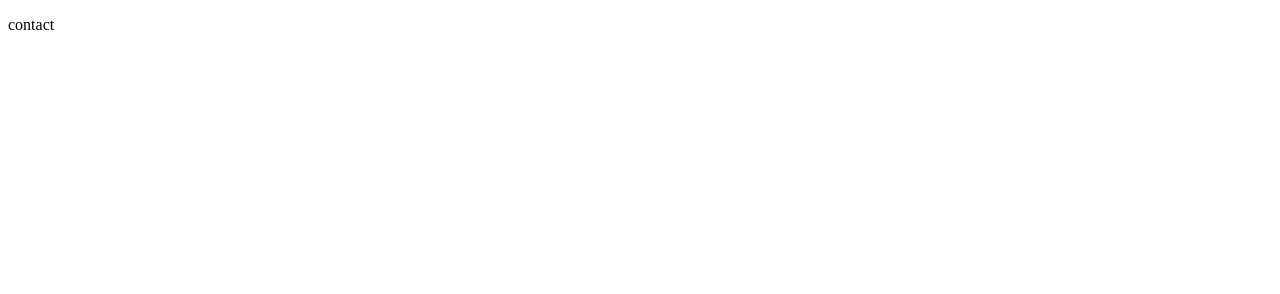
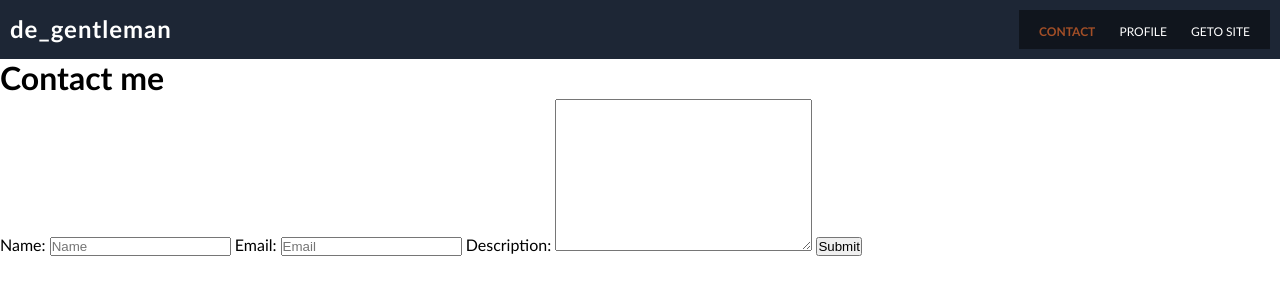
Before and after one commit to deG3nt3lm4n/geto-site, a plain HTML site: page pages/contact.html in a window 1280 px wide. Drawn offline with Linux system fonts and the light colour scheme.

Commit message:
working on contact page

```diff
--- a/pages/contact.html
+++ b/pages/contact.html
@@ -3,9 +3,40 @@
 <head>
   <meta charset="UTF-8">
   <meta name="viewport" content="width=device-width, initial-scale=1.0">
+  <!-- Styles -->
+  <link rel="stylesheet" href="../styles/styles.css">
   <title>de_gent</title>
 </head>
 <body>
-  <p>contact</p>
+    <!-- Header Component -->
+    <header id="mainHeader">
+
+      <h2 id="logo">
+        <a href="/">de_gentleman</a>
+      </h2>
+
+      <nav id="mainNav">
+        <a href="./pages/contact.html" class="current">contact</a>
+        <a href="./pages/profile.html">Profile</a>
+        <a href="./pages/geto.html">Geto Site</a>
+      </nav>
+
+    </header>
+    <main>
+      <h1>Contact me</h1>
+      <form>
+        <label for="name">
+          Name:
+          <input type="text" name="name" id="name" placeholder="Name">
+        </label>
+        <label for="email">
+          Email:
+          <input type="email" name="email" id="email" placeholder="Email">
+        </label>
+        <label for="description">Description:</label>
+        <textarea name="description" id="description" cols="30" rows="10"></textarea>
+        <button type="submit">Submit</button>
+      </form>
+    </main>
 </body>
 </html>
--- a/styles/styles.css
+++ b/styles/styles.css
@@ -2,6 +2,11 @@
   margin: 0;
   padding: 0;
   box-sizing: border-box;
+}
+/* Mini defaults */
+a{
+  text-decoration: none;
+  color: inherit;
 }
 body{
   font-family: 'Gill Sans', 'Gill Sans MT', Calibri, 'Trebuchet MS', sans-serif;
@@ -11,3 +16,41 @@ h1,h2,h3,h4,h5,h6{
   padding-bottom: 1.2px;
   font-weight: bold;
 }
+/* Classess */
+.btn{
+  padding: 12px 10px;
+  background-color: rgb(56, 31, 19);
+  border: none;
+  color: #fff;
+  outline: none;
+  text-transform: uppercase;
+  font-weight: bold;
+  border-radius: 20px;
+}
+.current{
+  color: rgb(163, 79, 39);
+  font-weight: bold;
+}
+
+/* ============= Main Header Styles =============== */
+#mainHeader{
+  background-color: rgb(29, 38, 53);
+  color: #fff;
+  width: 100%;
+  padding: 10px;
+  display: flex;
+  justify-content: space-between;
+  align-items: center;
+}
+#logo{
+  letter-spacing: 1px;
+}
+#mainNav{
+  background-color: rgb(16, 21, 29);
+  padding: 10px;
+}
+#mainNav a{
+  padding: 5px 10px;
+  text-transform: uppercase;
+  font-size: 12px;
+}
```
Also changed, not shown: index.html (+1 -1 lines), styles/mainStyle.css (+2 -38 lines).
